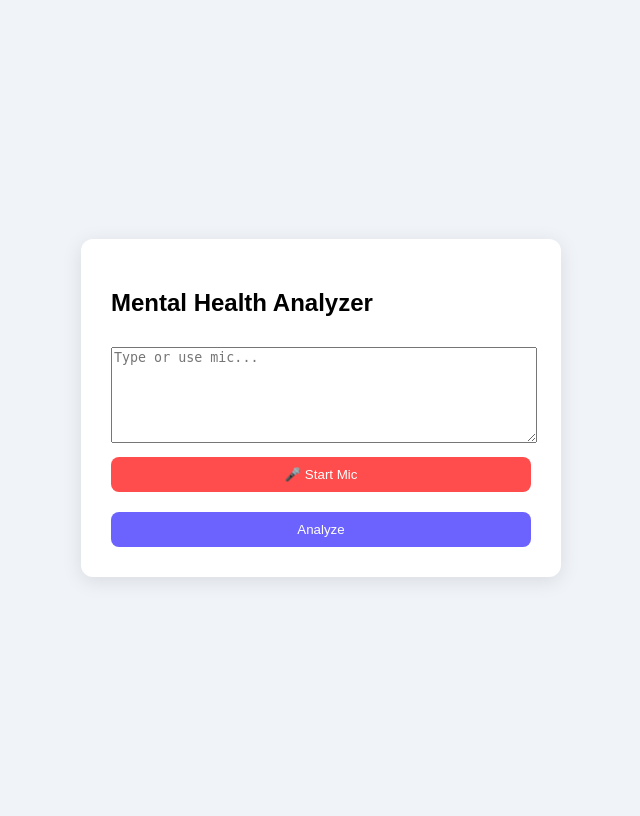
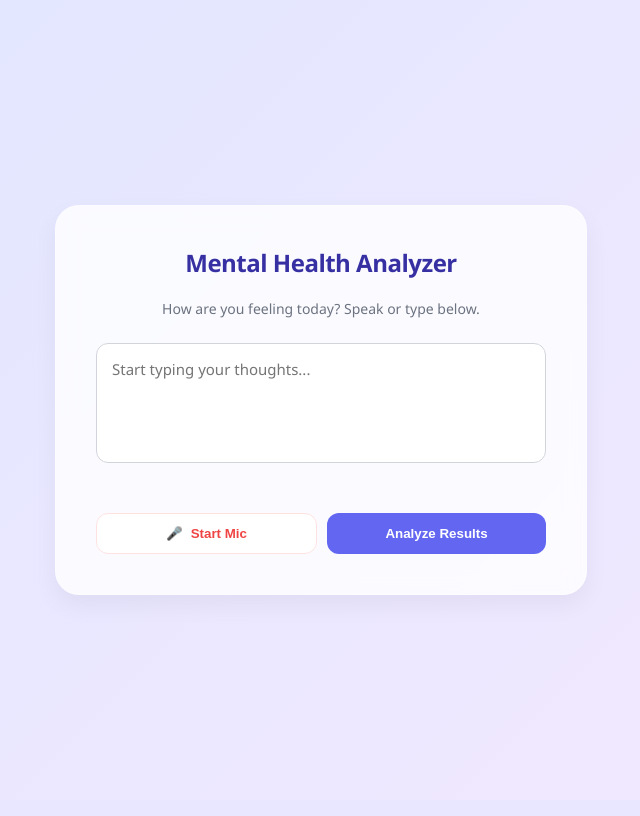
Before and after one commit to harinder361/AI-Powered-Mental-Health-Analysis-Using-Speech-and-Text-2210990361-2210991241-2210992181-2210990912, a Flask app: page / in a window 1280 px wide. Shown: the whole page, without its empty margins (319-959 px from the left). After the commit the page ends 595 px from the top, so only its background shows below. Run offline with Flask 3, Linux system fonts and the light colour scheme.

Commit message:
Updated CSS

```diff
--- a/source_code/templates/index.html
+++ b/source_code/templates/index.html
@@ -2,77 +2,201 @@
 <html lang="en">
 <head>
     <meta charset="UTF-8">
+    <meta name="viewport" content="width=device-width, initial-scale=1.0">
     <title>Mental Health Analyzer</title>
 
     <style>
+        :root {
+            --primary: #6366f1;
+            --primary-hover: #4f46e5;
+            --danger: #ef4444;
+            --bg-gradient: linear-gradient(135deg, #e0e7ff 0%, #f3e8ff 100%);
+            --glass: rgba(255, 255, 255, 0.8);
+        }
+
         body {
-  font-family: Arial;
-  background: #f0f4f8;
+            font-family: 'Segoe UI', Roboto, Helvetica, Arial, sans-serif;
+            background: var(--bg-gradient);
             display: flex;
             justify-content: center;
             align-items: center;
-  height: 100vh;
+            min-height: 100vh;
+            margin: 0;
+            color: #1f2937;
         }
 
         .card {
-  background: white;
-  padding: 30px;
-  border-radius: 12px;
-  width: 420px;
-  box-shadow: 0 4px 20px rgba(0,0,0,0.1);
+            background: var(--glass);
+            backdrop-filter: blur(10px);
+            padding: 40px;
+            border-radius: 24px;
+            width: 100%;
+            max-width: 450px;
+            box-shadow: 0 10px 25px rgba(0, 0, 0, 0.05);
+            border: 1px solid rgba(255, 255, 255, 0.3);
+        }
+
+        h2 {
+            margin-top: 0;
+            font-weight: 700;
+            color: #3730a3;
+            text-align: center;
+            letter-spacing: -0.5px;
+        }
+
+        p.subtitle {
+            text-align: center;
+            color: #6b7280;
+            font-size: 14px;
+            margin-bottom: 25px;
         }
 
         textarea {
             width: 100%;
-  height: 90px;
-  margin-top: 10px;
+            height: 120px;
+            padding: 15px;
+            border-radius: 12px;
+            border: 1px solid #d1d5db;
+            background: white;
+            font-family: inherit;
+            font-size: 15px;
+            resize: none;
+            box-sizing: border-box;
+            transition: border-color 0.2s;
+        }
+
+        textarea:focus {
+            outline: none;
+            border-color: var(--primary);
+            box-shadow: 0 0 0 3px rgba(99, 102, 241, 0.1);
+        }
+
+        .controls {
+            display: flex;
+            gap: 10px;
+            margin-top: 15px;
         }
 
         button {
-  margin-top: 10px;
-  width: 100%;
-  padding: 10px;
-  background: #6c63ff;
+            flex: 1;
+            padding: 12px;
+            font-weight: 600;
+            border: none;
+            border-radius: 12px;
+            cursor: pointer;
+            transition: all 0.2s;
+            display: flex;
+            align-items: center;
+            justify-content: center;
+            gap: 8px;
+        }
+
+        .analyze-btn {
+            background: var(--primary);
             color: white;
-  border: none;
-  border-radius: 8px;
-  cursor: pointer;
+        }
+
+        .analyze-btn:hover {
+            background: var(--primary-hover);
+            transform: translateY(-1px);
         }
 
         .mic-btn {
-  background: #ff4d4d;
+            background: white;
+            color: var(--danger);
+            border: 1px solid #fee2e2;
+        }
+
+        .mic-btn.active {
+            background: var(--danger);
+            color: white;
+            animation: pulse 1.5s infinite;
+        }
+
+        @keyframes pulse {
+            0% { box-shadow: 0 0 0 0 rgba(239, 68, 68, 0.4); }
+            70% { box-shadow: 0 0 0 10px rgba(239, 68, 68, 0); }
+            100% { box-shadow: 0 0 0 0 rgba(239, 68, 68, 0); }
         }
 
         #transcript {
-  margin-top: 10px;
+            margin-top: 12px;
             font-size: 13px;
-  color: #555;
+            font-style: italic;
+            color: #6366f1;
+            min-height: 18px;
+            text-align: center;
         }
 
         #result {
-  margin-top: 20px;
+            margin-top: 30px;
+            padding: 20px;
+            background: rgba(99, 102, 241, 0.05);
+            border-radius: 16px;
+            border: 1px dashed rgba(99, 102, 241, 0.3);
             display: none;
+            animation: fadeIn 0.4s ease-out;
+        }
+
+        @keyframes fadeIn {
+            from { opacity: 0; transform: translateY(10px); }
+            to { opacity: 1; transform: translateY(0); }
+        }
+
+        .result-item {
+            margin-bottom: 8px;
+            font-size: 15px;
+        }
+
+        .result-label {
+            font-weight: 600;
+            color: #4b5563;
+            width: 90px;
+            display: inline-block;
+        }
+
+        .tag {
+            background: var(--primary);
+            color: white;
+            padding: 2px 8px;
+            border-radius: 6px;
+            font-size: 13px;
+            text-transform: capitalize;
         }
     </style>
 </head>
-
 <body>
 
 <div class="card">
     <h2>Mental Health Analyzer</h2>
+    <p class="subtitle">How are you feeling today? Speak or type below.</p>
 
-  <textarea id="userText" placeholder="Type or use mic..."></textarea>
-
-  <button onclick="startMic()" class="mic-btn">🎤 Start Mic</button>
+    <textarea id="userText" placeholder="Start typing your thoughts..."></textarea>
 
     <div id="transcript"></div>
 
-  <button onclick="analyze()">Analyze</button>
+    <div class="controls">
+        <button onclick="startMic()" class="mic-btn" id="micBtn">
+            <span>🎤</span> <span id="micText">Start Mic</span>
+        </button>
+        <button onclick="analyze()" class="analyze-btn">
+            Analyze Results
+        </button>
+    </div>
 
     <div id="result">
-    <p><b>Emotion:</b> <span id="emotion"></span></p>
-    <p><b>Confidence:</b> <span id="confidence"></span></p>
-    <p><b>Suggestion:</b> <span id="suggestion"></span></p>
+        <div class="result-item">
+            <span class="result-label">Emotion</span>
+            <span id="emotion" class="tag"></span>
+        </div>
+        <div class="result-item">
+            <span class="result-label">Confidence</span>
+            <span id="confidence" style="font-weight: bold; color: var(--primary);"></span>
+        </div>
+        <div class="result-item" style="margin-top: 10px; border-top: 1px solid #e5e7eb; pt-10px;">
+            <p style="margin-bottom: 5px; font-weight: 600; color: #4b5563;">Suggestion</p>
+            <span id="suggestion" style="color: #6b7280; line-height: 1.4;"></span>
+        </div>
     </div>
 </div>
 
@@ -82,12 +206,10 @@ let isListening = false;
 
     function initSpeech() {
         const SpeechRecognition = window.SpeechRecognition || window.webkitSpeechRecognition;
-
         if (!SpeechRecognition) {
-    alert("Speech recognition not supported. Use Chrome.");
+            alert("Speech recognition not supported in this browser.");
             return null;
         }
-
         const recog = new SpeechRecognition();
         recog.continuous = true;
         recog.interimResults = true;
@@ -98,13 +220,11 @@ function initSpeech() {
             for (let i = event.resultIndex; i < event.results.length; i++) {
                 transcript += event.results[i][0].transcript;
             }
-
-    document.getElementById("transcript").textContent = transcript;
+            document.getElementById("transcript").textContent = "Listening...";
             document.getElementById("userText").value = transcript;
         };
 
         recog.onerror = () => stopMic();
-
         return recog;
     }
 
@@ -112,10 +232,14 @@ function startMic() {
         if (!recognition) recognition = initSpeech();
         if (!recognition) return;
 
+        const btn = document.getElementById("micBtn");
+        const txt = document.getElementById("micText");
+
         if (!isListening) {
             recognition.start();
             isListening = true;
-    document.querySelector(".mic-btn").textContent = "⏹ Stop Mic";
+            btn.classList.add("active");
+            txt.textContent = "Stop Mic";
         } else {
             stopMic();
         }
@@ -124,17 +248,27 @@ function startMic() {
     function stopMic() {
         if (recognition) recognition.stop();
         isListening = false;
-  document.querySelector(".mic-btn").textContent = "🎤 Start Mic";
+        const btn = document.getElementById("micBtn");
+        const txt = document.getElementById("micText");
+        btn.classList.remove("active");
+        txt.textContent = "Start Mic";
+        document.getElementById("transcript").textContent = "";
     }
 
     async function analyze() {
         const text = document.getElementById("userText").value.trim();
-
         if (!text) {
-    alert("Please enter or speak something");
+            alert("Please share some thoughts first.");
             return;
         }
 
+        // Showing a "loading" state on button
+        const btn = document.querySelector(".analyze-btn");
+        const originalText = btn.textContent;
+        btn.textContent = "Analyzing...";
+        btn.disabled = true;
+
+        try {
             const res = await fetch("/analyze", {
                 method: "POST",
                 headers: { "Content-Type": "application/json" },
@@ -146,8 +280,13 @@ async function analyze() {
             document.getElementById("emotion").textContent = data.emotion;
             document.getElementById("confidence").textContent = data.confidence + "%";
             document.getElementById("suggestion").textContent = data.suggestion;
-
             document.getElementById("result").style.display = "block";
+        } catch (e) {
+            alert("Connection error. Make sure your backend is running.");
+        } finally {
+            btn.textContent = originalText;
+            btn.disabled = false;
+        }
     }
 </script>
 
```
Lines whose indentation alone changed are shown as unchanged.
